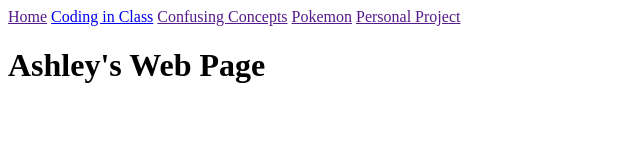
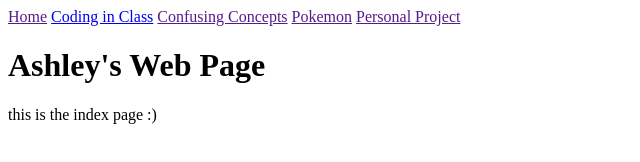
Before and after one commit to ashleycho/ashleycho.github.io, a plain HTML site: page index.html in a window 1280 px wide. Shown: the whole page, without its empty margins (0-640 px from the left). Drawn offline with Linux system fonts and the light colour scheme.

Commit message:
added a paragraph

```diff
--- a/index.html
+++ b/index.html
@@ -16,6 +16,7 @@
     </div>
     <div>
         <h1>Ashley's Web Page</h1>
+        <p>this is the index page :)</p>
     </div>
 </body>
 </html>
```
